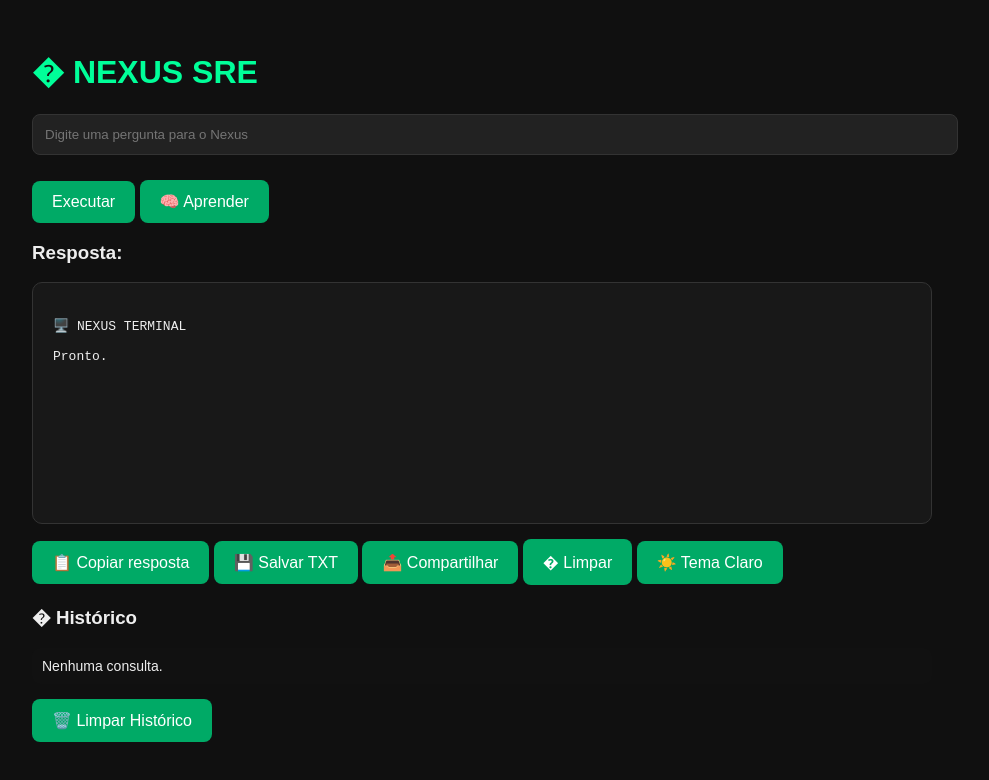
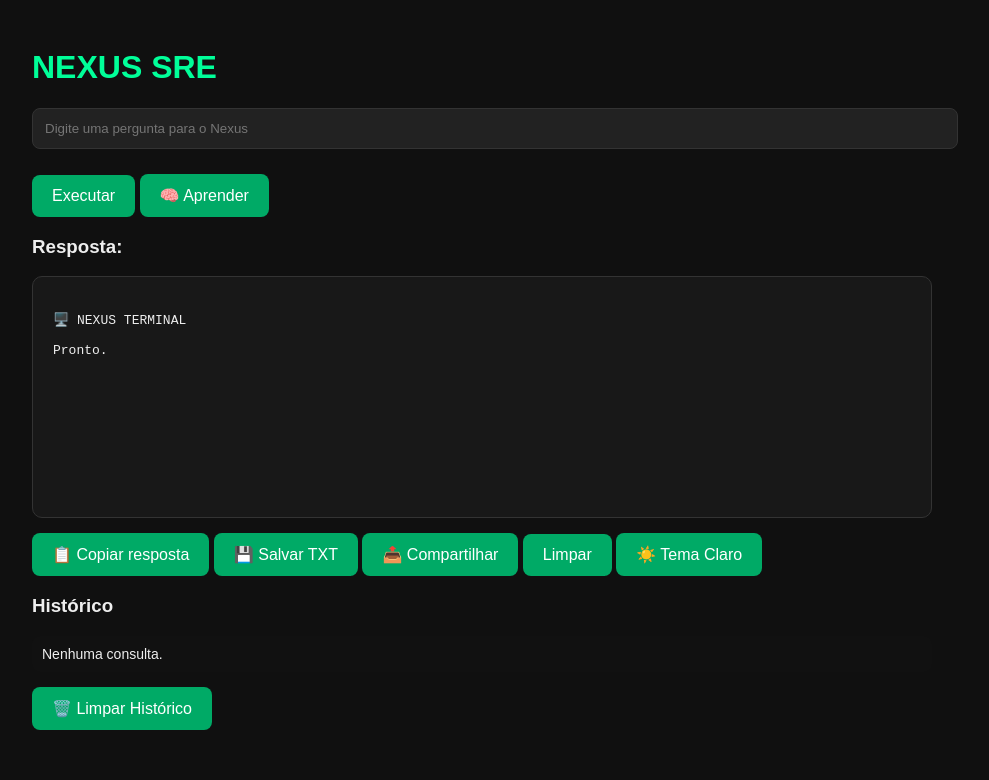
Before and after one commit to Olnair2932/Nexus-Termux, a website: page public/index.html in a window 1280 px wide. Shown: the whole page, without its empty margins (158-1147 px from the left). Drawn offline with Linux system fonts and the light colour scheme.

Commit message:
corrige caracteres do dashboard

```diff
--- a/public/index.html
+++ b/public/index.html
@@ -90,7 +90,7 @@ border:1px solid #ccc;
 
 <div class="container">
 
-<h1>� NEXUS SRE</h1>
+<h1> NEXUS SRE</h1>
 
 <input id="pergunta"
 placeholder="Digite uma pergunta para o Nexus">
@@ -128,7 +128,7 @@ Pronto.
 </button>
 
 <button id="btnLimpar" onclick="limparResposta()">
-� Limpar
+ Limpar
 </button>
 
 <button id="btnTema" onclick="alternarTema()">
@@ -138,7 +138,7 @@ Pronto.
 
 
 
-<h3>� Histórico</h3>
+<h3> Histórico</h3>
 
 <div id="historico"
 style="
```
